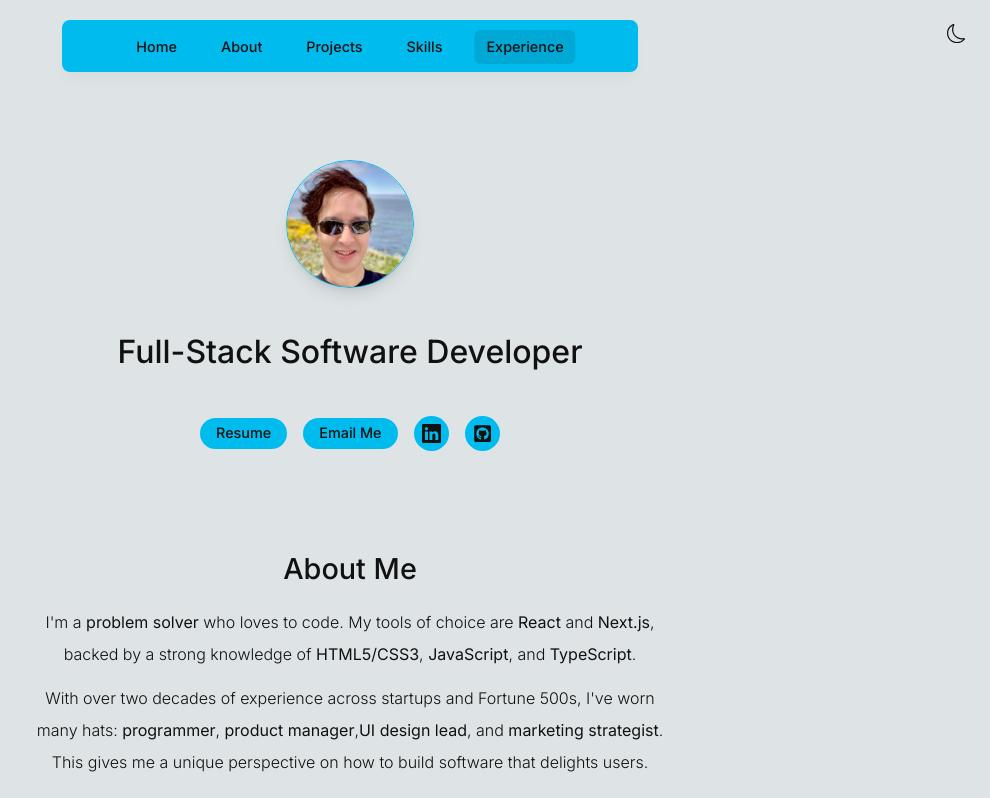
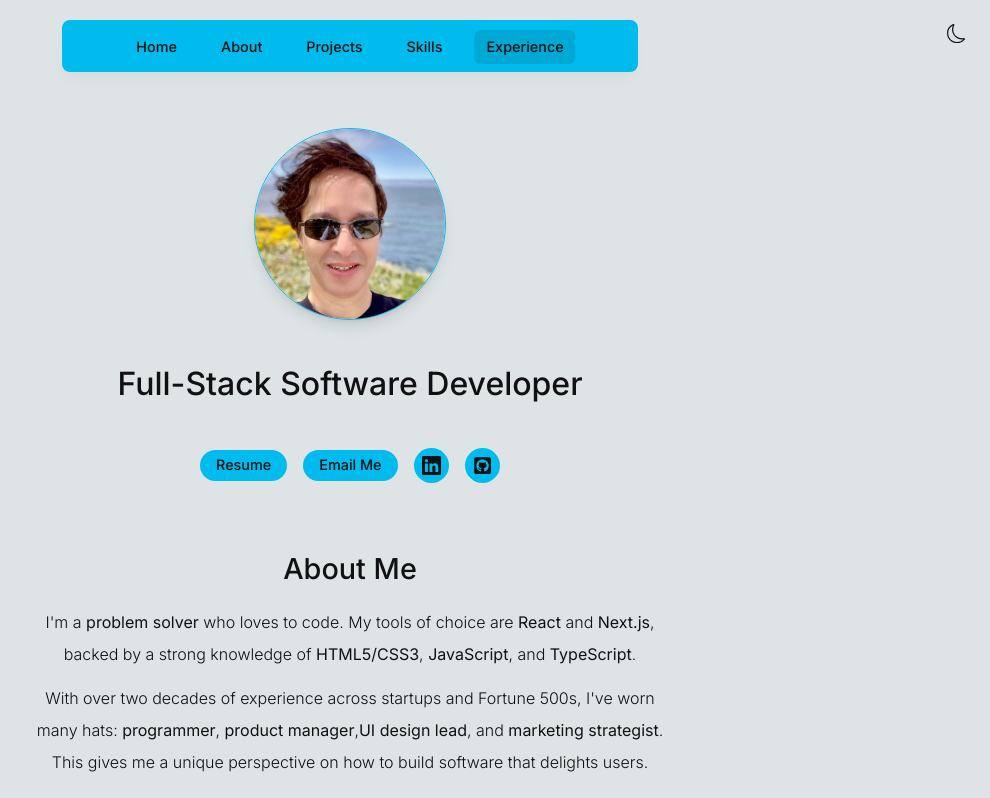
Before and after one commit to rickboot/portfolio-1, a Next.js app: page / in a window 1280 px wide. Shown: the top 798 px of the page, without its empty margins (290-1280 px from the left). Built offline with nearby package versions, Linux system fonts and the light colour scheme.

Commit message:
cosmetic changes

```diff
--- a/app/layout.tsx
+++ b/app/layout.tsx
@@ -23,7 +23,7 @@ export default function RootLayout({
   return (
     <html lang='en' className='scroll-smooth'>
       <body
-        className={`${inter.className} pt-24 transition-colors duration-200 sm:pt-32`}
+        className={`${inter.className} pt-24 transition-colors duration-200`}
       >
         <ActiveSectionContextProvider>
           <Nav />
--- a/components/sections/Intro.tsx
+++ b/components/sections/Intro.tsx
@@ -39,12 +39,12 @@ export default function Intro() {
   useSectionInView(ref, 'Home', 1);
 
   return (
-    <header ref={ref} id='home' className='mt-8 mb-16 scroll-mt-32'>
+    <header ref={ref} id='home' className='mt-8 mb-8 scroll-mt-32'>
       <div className='flex items-center justify-center'>
         <div className='relative'>
           <motion.div {...fadeInScale}>
             <Image
-              className='h-32 w-32 rounded-full border-1 border-[var(--accent)] object-cover shadow-[var(--foreground)]/[0.2] shadow-lg'
+              className='h-48 w-48 rounded-full border-1 border-[var(--accent)] object-cover shadow-[var(--foreground)]/[0.2] shadow-lg'
               src='/rick.png'
               alt='Rick Allen - Full Stack Developer'
               width={128}
```
